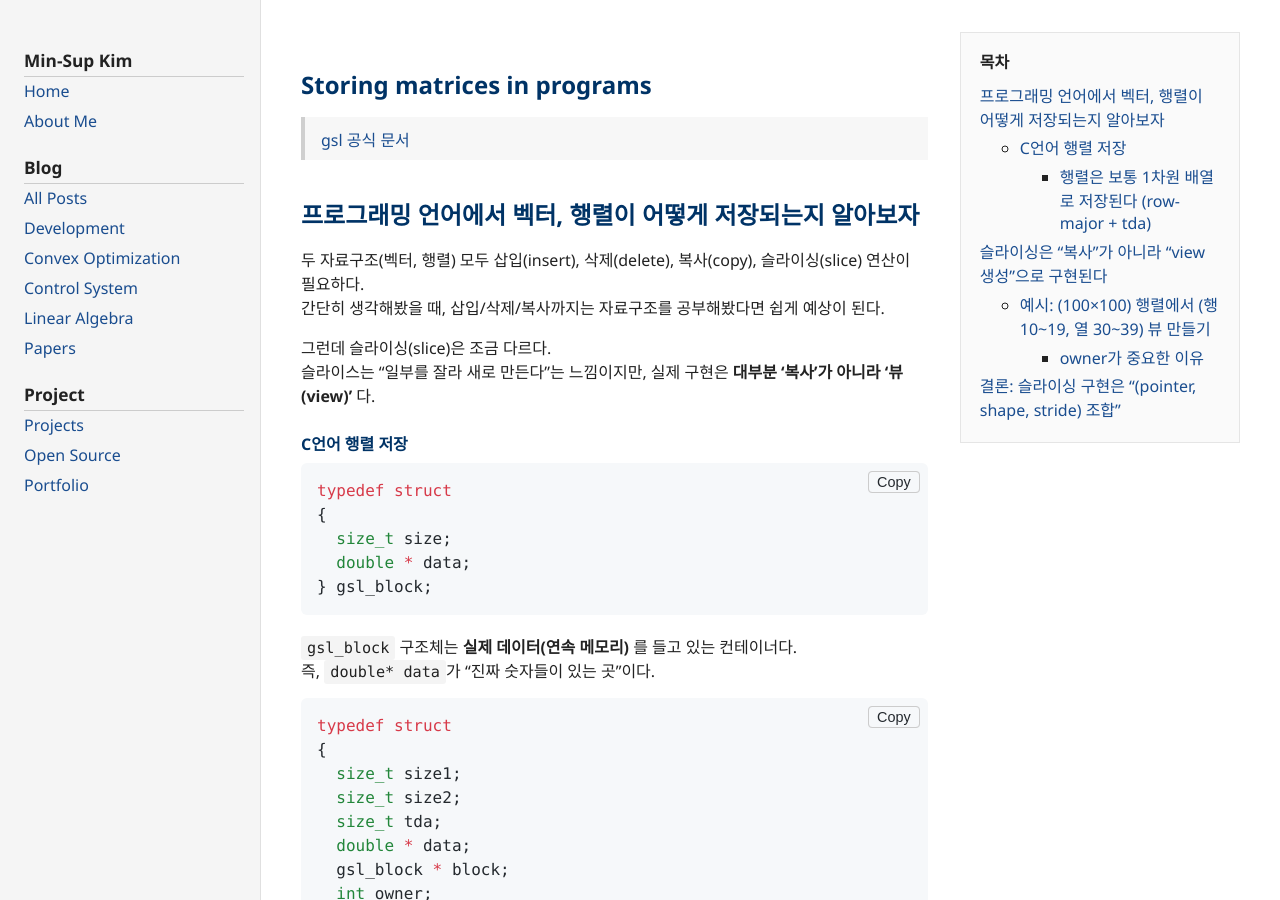
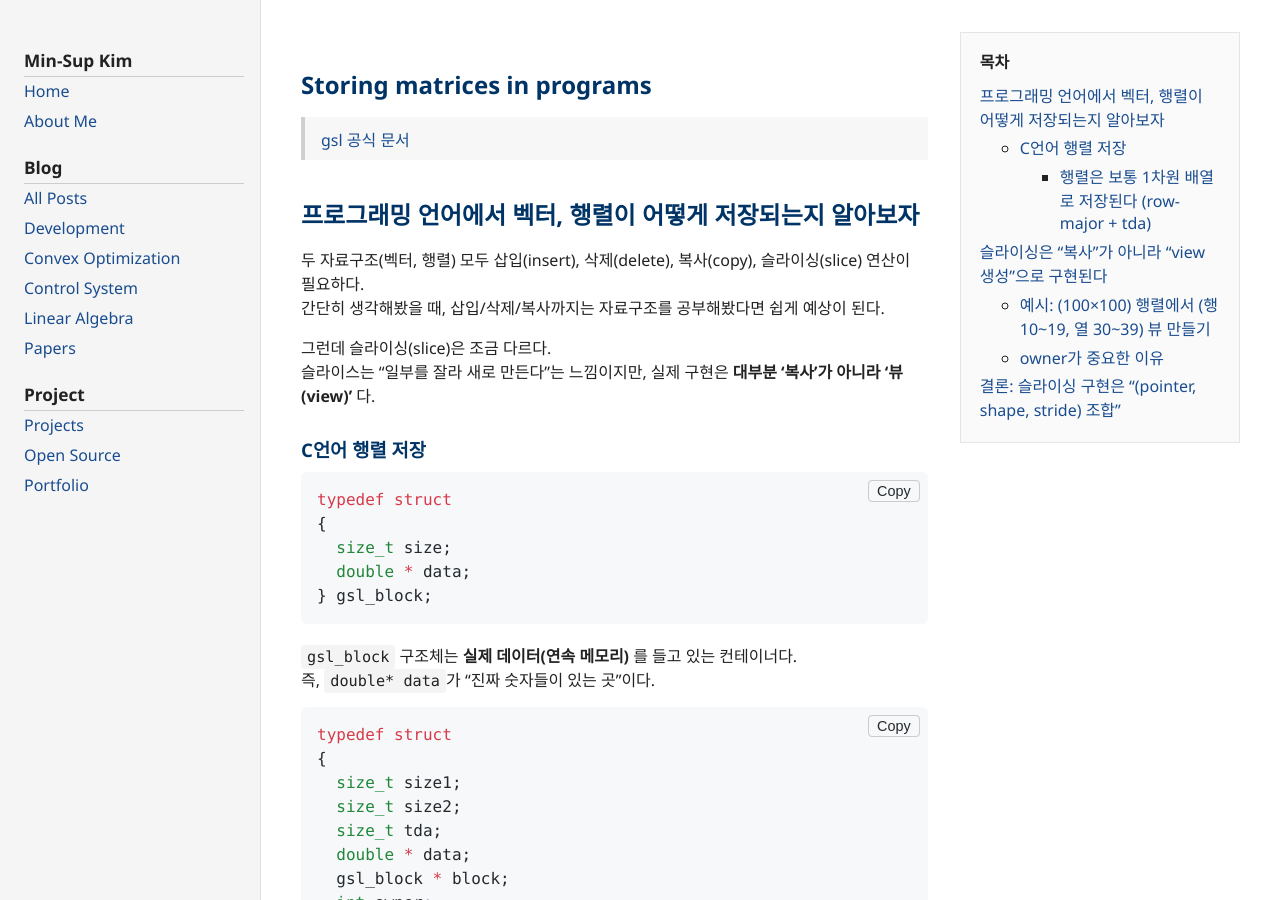
Before and after one commit to kar7mp5/kar7mp5.github.io, a Jekyll site: the page built from _posts/development/2026-02-05-storing-matrices-in-programs.md, in a window 1280 px wide and 900 px high. Built offline with Jekyll 4.4.1, drawn with Linux system fonts in a browser that asks for light colours.

Commit message:
style: h4 -> h3

````diff
--- a/_posts/development/2026-02-05-storing-matrices-in-programs.md
+++ b/_posts/development/2026-02-05-storing-matrices-in-programs.md
@@ -17,7 +17,7 @@ permalink: /20250808/smart-pointer.html
 그런데 슬라이싱(slice)은 조금 다르다.
 슬라이스는 “일부를 잘라 새로 만든다”는 느낌이지만, 실제 구현은 **대부분 ‘복사’가 아니라 ‘뷰(view)’** 다.
 
-#### C언어 행렬 저장
+### C언어 행렬 저장
 ```c
 typedef struct
 {
@@ -79,7 +79,7 @@ $$
 
 > “데이터를 복사하지 않고, 같은 데이터에 대한 다른 해석(포인터 + stride + shape)만 만든다.”
 
-#### 예시: (100×100) 행렬에서 (행 10~19, 열 30~39) 뷰 만들기
+### 예시: (100×100) 행렬에서 (행 10~19, 열 30~39) 뷰 만들기
 원본 행렬 `A`가 있다고 하자:
 - `A.size1 = 100`, `A.size2 = 100`
 - `A.tda = 100` (연속 행렬이라고 치자)
@@ -100,7 +100,7 @@ $$
 
 이지만, `B.data` 자체가 이미 “원본의 (10,30)에서 시작하도록” 이동해 있으니, 결과적으로 원본을 정확히 참조하게 된다.
 
-#### owner가 중요한 이유
+### owner가 중요한 이유
 뷰는 원본 메모리를 “빌려 쓰는 것”이라서, 뷰를 free할 때 원본까지 같이 free하면 큰일난다.
 그래서:
 - 원본(진짜 할당한 객체): `owner = 1`
````
